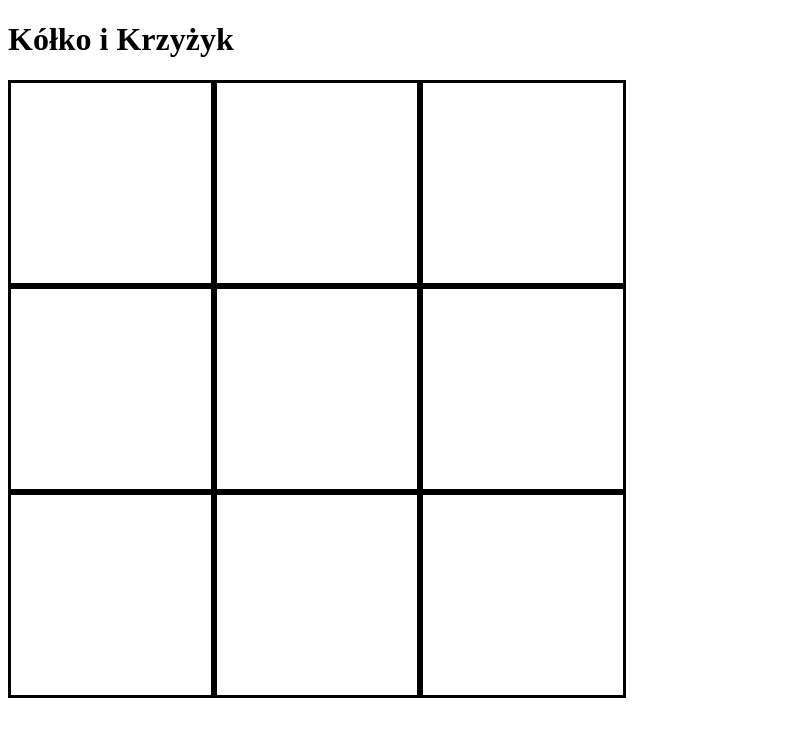
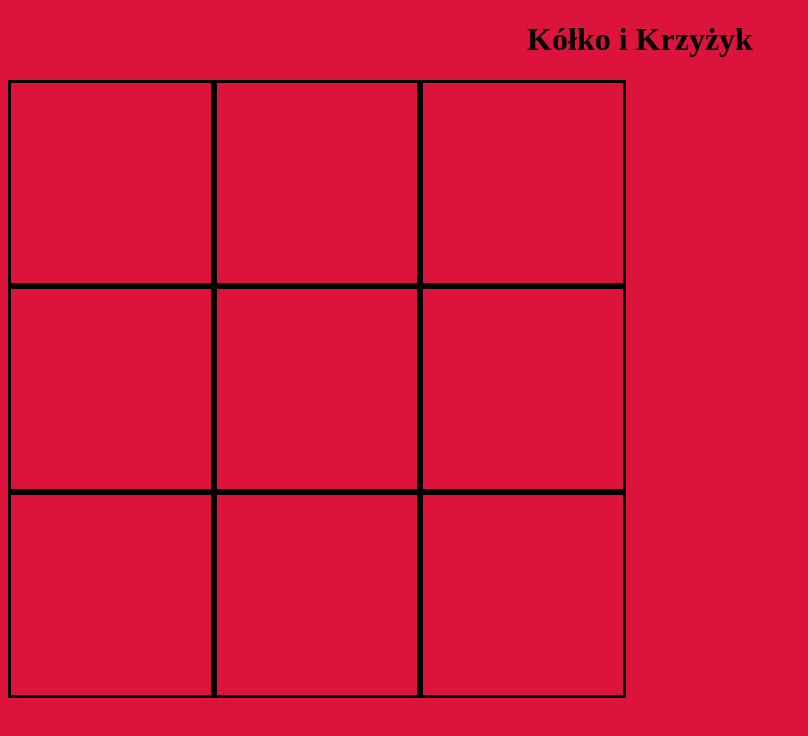
Before and after one commit to FreakTengen/Projekt, a plain HTML site: page index.html in a window 1280 px wide. Shown: the whole page, without its empty margins (0-808 px from the left). Drawn offline with Linux system fonts and the light colour scheme.

Commit message:
Update style.css

```diff
--- a/style.css
+++ b/style.css
@@ -2,10 +2,14 @@
 width: 200px;
 height: 200px;
 border: 3px solid black;
+font-size: 190px;
+text-align: center;
+font-family: monospace;
 }
 .row{
 display: flex;
 }
-h1{
-    align-items: center;
+body{
+    background-color: crimson;
+    text-align: center;
 }
```
